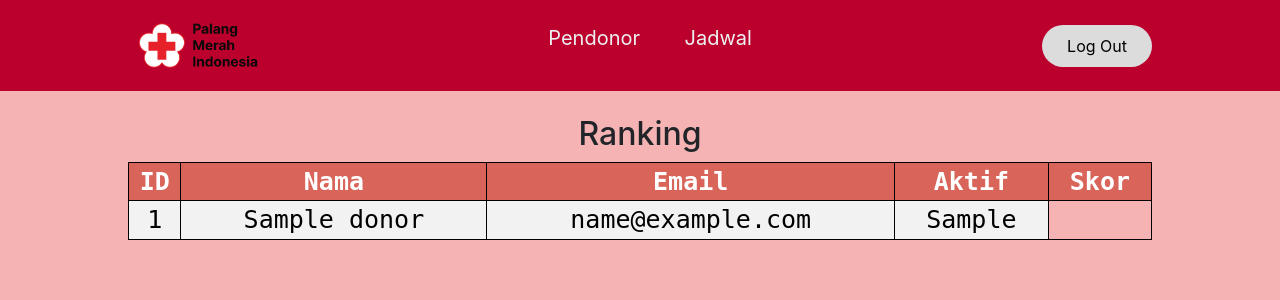
After one commit to JohansenJunias20/blood-donation, a PHP site: page /ranking.php in a window 1280 px wide. The commit adds this page. Shown: the top 300 px of the page. Run offline with PHP 8.4, Linux system fonts and the light colour scheme; tables that the repository leaves empty or names only in its code hold one stand-in row (values such as "Sample post"); data that the repository does not hold is empty.

Commit message:
design ranking
show ranking donor

```diff
--- /dev/null
+++ b/web/ranking.php
@@ -0,0 +1,181 @@
+<!DOCTYPE html>
+  <html>
+    <head>
+      <meta charset="utf-8">
+      <meta name="viewport" content="width=device-width, initial-scale=1, shrink-to-fit=no">
+
+      <!-- Bootstrap CSS -->
+      <link rel="stylesheet" href="https://cdn.jsdelivr.net/npm/bootstrap@4.3.1/dist/css/bootstrap.min.css" integrity="sha384-ggOyR0iXCbMQv3Xipma34MD+dH/1fQ784/j6cY/iJTQUOhcWr7x9JvoRxT2MZw1T" crossorigin="anonymous">
+      <script src="https://code.jquery.com/jquery-3.3.1.slim.min.js" integrity="sha384-q8i/X+965DzO0rT7abK41JStQIAqVgRVzpbzo5smXKp4YfRvH+8abtTE1Pi6jizo" crossorigin="anonymous"></script>
+      <script src="https://cdn.jsdelivr.net/npm/popper.js@1.14.7/dist/umd/popper.min.js" integrity="sha384-UO2eT0CpHqdSJQ6hJty5KVphtPhzWj9WO1clHTMGa3JDZwrnQq4sF86dIHNDz0W1" crossorigin="anonymous"></script>
+      <script src="https://cdn.jsdelivr.net/npm/bootstrap@4.3.1/dist/js/bootstrap.min.js" integrity="sha384-JjSmVgyd0p3pXB1rRibZUAYoIIy6OrQ6VrjIEaFf/nJGzIxFDsf4x0xIM+B07jRM" crossorigin="anonymous"></script>
+
+    <style>
+        * {
+            box-sizing: border-box;
+            padding: 0;
+            margin: 0;
+        }
+        table {
+            border-collapse: collapse;
+            width: 80%;
+            color: black;
+            font-family: monospace;
+            font-size: 25px;
+            text-align: center;
+        }
+        table, th, td {
+            border: 1px solid black;
+            border-collapse: collapse;
+        }
+
+        table.center {
+            margin-left: auto;
+            margin-right: auto;
+        }
+        th {
+            background-color: #d96459;
+            color: white;
+        }
+        tr:nth-child(even) {background-color: #f2f2f2}
+
+      body{
+          background-color: #F6B3B3;
+      }
+      .container{
+          display: flex;
+          justify-content: center;
+          margin-top: 100px;
+      }
+      .card{
+          background: #BB002D;
+          width: 320px;
+          text-align: center;
+          margin: 20px;
+          box-shadow: 0 4px 8px 0 rgba(0, 0, 0, 0.45);
+      }
+      .card-body{
+          background: white;
+      }
+
+      .card-title{
+          background: white;
+      }
+
+      .card-img-top{
+          height: 270px;
+      }
+      .card-footer{
+          background: #BB002D;
+      }
+      li, a{
+              font-size: 20px;
+              color: #edf0f1;
+              text-decoration: none;
+              font-style: bold;
+          }
+
+      button{
+          font-size: 16px;
+      }
+
+      header{
+          display:flex;
+          justify-content: space-between;
+          align-items: center;
+          padding: 20px 10%;
+          background-color: #BB002D;
+      }
+
+      nav{
+          background-color: #BB002D;
+      }
+      .logo {
+          cursor: pointer;
+          background-color: #BB002D;
+      }
+
+      .nav_link{
+          list-style: none;
+          background-color: #BB002D;
+          border: #BB002D;
+      }
+
+      .nav_link li{
+          display: inline-block;
+          padding: 0px 20px;
+          background-color: #BB002D;
+      }
+
+      .nav_link li a {
+          transition: all 0.3s ease 0;
+          background-color: #BB002D;
+      }
+
+      .nav_link li a.hover {
+          color: #0088a9;
+      }
+
+      button {
+          padding: 9px 25px;
+          background-color: rgba(220,220,220,1);
+          border: none;
+          border-radius: 50px;
+          cursor: pointer;
+          transition: all 0.3s ease 0;
+      }
+
+      button:hover{
+          background-color: rgba(220,220,220,0.8);
+      }
+    </style>
+  </head>
+
+    <body>
+        <header>
+            <img src="Asset/Icon.png" width="130px"alt="" class="logo">
+            <nav>
+                <ul class="nav_link">
+                <li><a href="list.php">Pendonor</a></li>
+                <li><a href="#">Jadwal</a></li>
+                </ul>
+            </nav>
+            <a href="Login.php" class="cta"><button>Log Out</button></a>
+        </header>
+        <br>
+        <h2 style="text-align: center;">Ranking</h2>
+
+        <table class="center">
+            <tr>
+                <th>ID</th>
+                <th>Nama</th>
+                <th>Email</th>
+                <th>Aktif</th>
+                <th>Skor</th>
+            </tr>
+
+            <?php
+            $conn = mysqli_connect("db","root","manpro4521","manpro");
+            if($conn-> connect_error){
+                die("Connection failed:". $conn-> connect_error);
+            }
+
+            $sql = "SELECT id, nama, email, aktif from donor";
+            $result = $conn-> query($sql);
+
+            if ($result-> num_rows > 0){
+                while ($row = $result-> fetch_assoc()){
+                    echo "<tr><td>". $row["id"] ."</td><td>". $row["nama"] ."</td><td>". $row["email"] ."</td><td>". $row["aktif"] ."</td></tr>";
+                }
+                echo "</table>";
+            }
+            else{
+                echo "0 result";
+            }
+
+            $conn->close()
+            ?>
+        </table>
+
+    </body>
+</html>
```
Also changed, not shown: web/list.php (+2 -97 lines).
